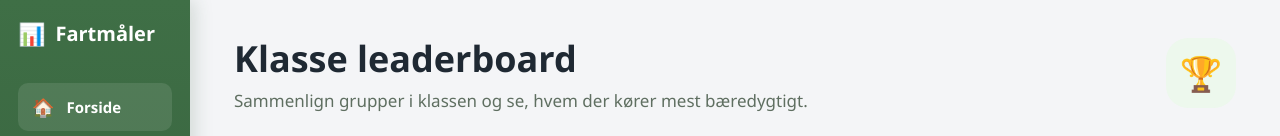
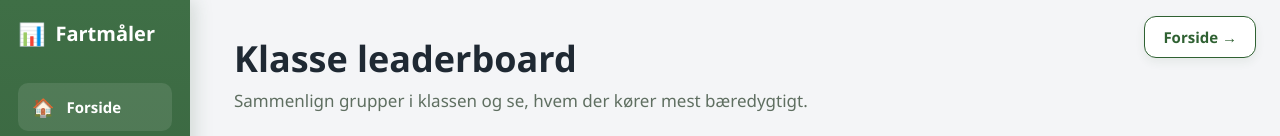
Before and after one commit to HelinSaraBaran/FartMaalerFRONT, a website: page leaderboardElev.html in a window 1280 px wide. Shown: the top 136 px of the page. Drawn offline with nearby package versions, Linux system fonts and the light colour scheme; no server answers.

Commit message:
lidt design

```diff
--- a/Style.css
+++ b/Style.css
@@ -1546,6 +1546,11 @@ body.elev-green-page .info-text {
 
     box-shadow: 0 4px 10px rgba(47, 84, 53, 0.08);
     transition: 0.2s ease;
+
+    position: fixed;
+    top: 16px;
+    right: 24px;
+    z-index: 999999;
 }
 
 .logout-btn:hover,
--- a/leaderboardElev.html
+++ b/leaderboardElev.html
@@ -12,6 +12,19 @@
 
     <link rel="stylesheet"
           href="Style.css?v=23">
+
+           <div class="topbar-actions">
+
+                <button
+                    type="button"
+                    class="logout-btn global-logout"
+                    onclick="logout()">
+
+                    Forside →
+
+                </button>
+
+            </div>
 </head>
 
 <body>
@@ -75,9 +88,7 @@
 
             </div>
 
-            <div class="leaderboard-header-icon">
-                🏆
-            </div>
+
 
         </section>
 
```
Also changed, not shown: leaderboard.html (+0 -6 lines), opsummering.html (+13 -0 lines), sessions-detail.html (+1 -0 lines), sessions.html (+2 -1 lines).
